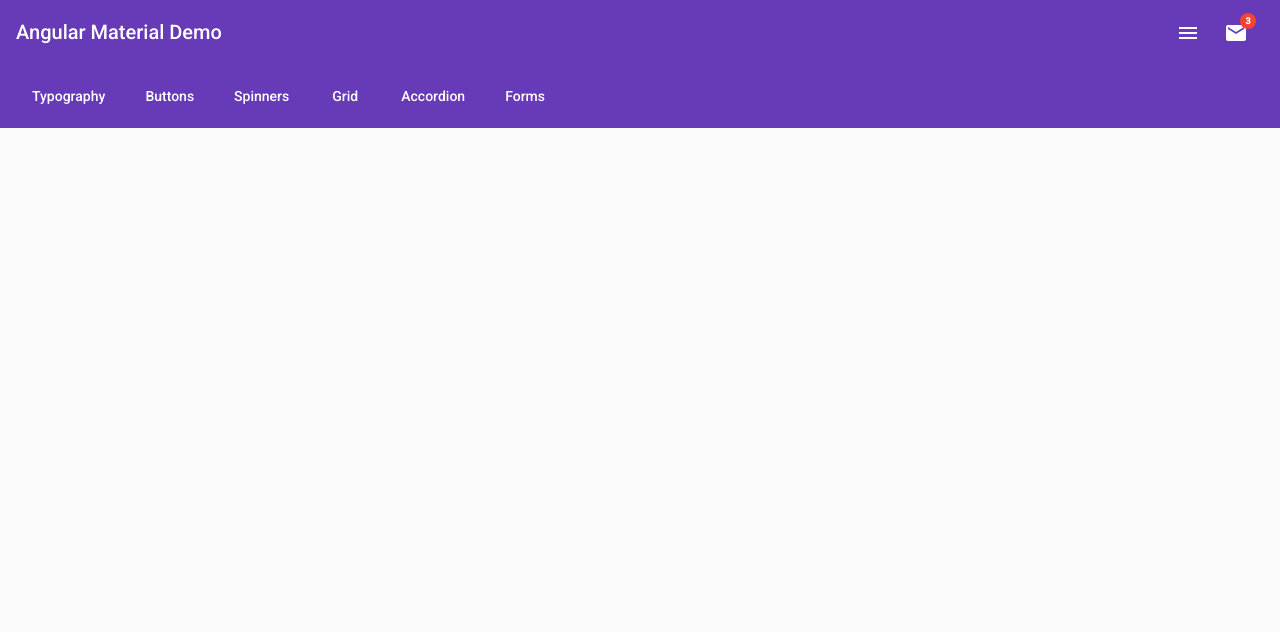
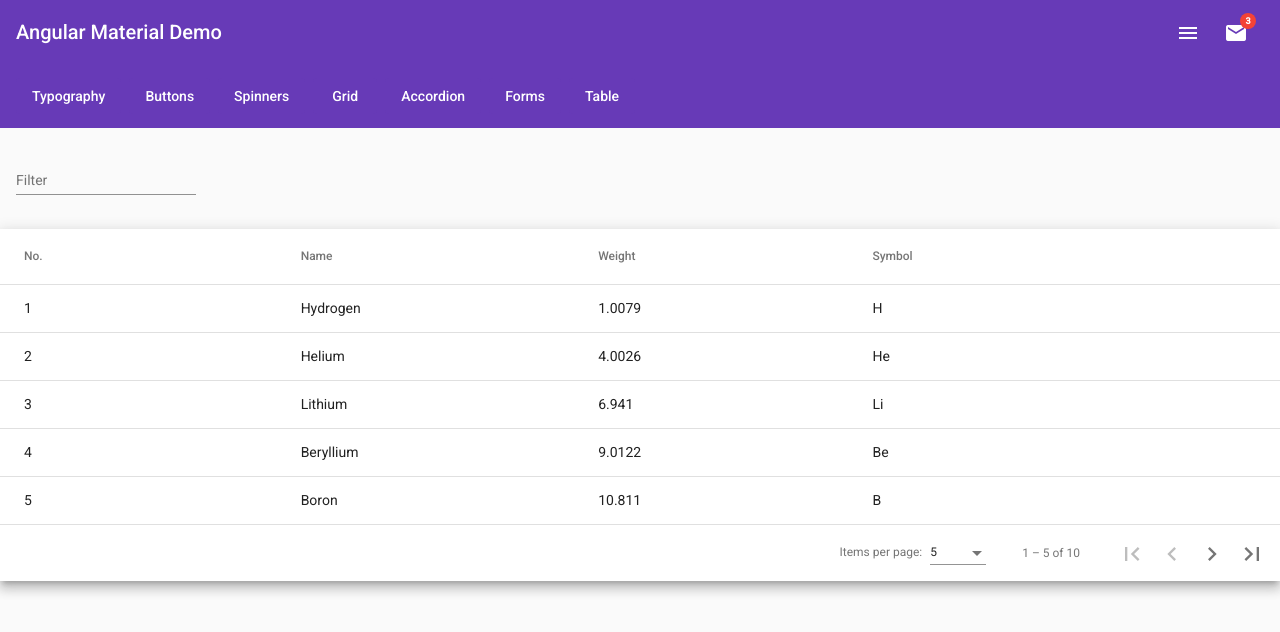
Before and after one commit to Fulvia1989/Material-Demo, an Angular app: page /table in a window 1280 px wide. Before the commit this address led to /. Shown: the top 632 px of the page. Built offline with nearby package versions, Linux system fonts and the light colour scheme.

Commit message:
material table

```diff
--- a/src/app/app-routing.module.ts
+++ b/src/app/app-routing.module.ts
@@ -5,6 +5,7 @@
 import { FormComponent } from './form/form.component';
 import { GridComponent } from './grid/grid.component';
 import { SpinnerComponent } from './spinner/spinner.component';
+import { TableComponent } from './table/table.component';
 import { TypographyComponent } from './typography/typography.component';
 
 
@@ -15,7 +16,8 @@
   {path:'spinners', component:SpinnerComponent},
   {path:'grid', component: GridComponent},
   {path:'accordion', component:AccordionComponent},
-  {path:'form', component:FormComponent}
+  {path:'form', component:FormComponent},
+  {path:'table', component:TableComponent}
 ];
 
 @NgModule({
--- a/src/app/app.component.html
+++ b/src/app/app.component.html
@@ -62,6 +62,7 @@
           <button color="primary" routerLink="/grid" mat-flat-button>Grid</button>
           <button color="primary" routerLink="/accordion" mat-flat-button>Accordion</button>
           <button color="primary" routerLink="/form" mat-flat-button>Forms</button>
+          <button color="primary" routerLink="/table" mat-flat-button>Table</button>
 
 
         </mat-toolbar-row>
--- a/src/app/app.module.ts
+++ b/src/app/app.module.ts
@@ -15,6 +15,7 @@
 import { AccordionComponent } from './accordion/accordion.component';
 import { FormComponent } from './form/form.component';
 import { DialogComponent } from './dialog/dialog.component';
+import { TableComponent } from './table/table.component';
 
 
 @NgModule({
@@ -27,7 +28,8 @@
     GridComponent,
     AccordionComponent,
     FormComponent,
-    DialogComponent
+    DialogComponent,
+    TableComponent
   ],
   imports: [
     BrowserModule,
--- /dev/null
+++ b/src/app/table/table.component.html
@@ -0,0 +1,36 @@
+  <mat-form-field>
+    <input type="text " (keyup)="applyFilter($event.target.value)" matInput placeholder="Filter">
+  </mat-form-field>
+
+  <div class="mat-elevation-z8">
+    <table mat-table [dataSource]="dataSource" matSort >
+
+      <!-- Position Column -->
+      <ng-container matColumnDef="position">
+        <th mat-header-cell *matHeaderCellDef mat-sort-header> No. </th>
+        <td mat-cell *matCellDef="let element"> {{element.position}} </td>
+      </ng-container>
+
+      <!-- Name Column -->
+      <ng-container matColumnDef="name">
+        <th mat-header-cell *matHeaderCellDef mat-sort-header> Name </th>
+        <td mat-cell *matCellDef="let element"> {{element.name}} </td>
+      </ng-container>
+
+      <!-- Weight Column -->
+      <ng-container matColumnDef="weight">
+        <th mat-header-cell *matHeaderCellDef mat-sort-header> Weight </th>
+        <td mat-cell *matCellDef="let element"> {{element.weight}} </td>
+      </ng-container>
+
+      <!-- Symbol Column -->
+      <ng-container matColumnDef="symbol">
+        <th mat-header-cell *matHeaderCellDef mat-sort-header> Symbol </th>
+        <td mat-cell *matCellDef="let element"> {{element.symbol}} </td>
+      </ng-container>
+
+      <tr mat-header-row *matHeaderRowDef="displayedColumns"></tr>
+      <tr mat-row *matRowDef="let row; columns: displayedColumns;"></tr>
+    </table>
+    <mat-paginator [pageSizeOptions]="[5,10,20]" showFirstLastButtons></mat-paginator>
+  </div>
--- /dev/null
+++ b/src/app/table/table.component.scss
@@ -0,0 +1,9 @@
+table {
+    width: 100%;
+  }
+mat-form-field{
+margin:1rem;
+}
+th {
+text-align: left;
+}
--- /dev/null
+++ b/src/app/table/table.component.ts
@@ -0,0 +1,60 @@
+import { Component, OnInit, ViewChild } from '@angular/core';
+import {DataSource} from '@angular/cdk/collections';
+import {BehaviorSubject, Observable} from 'rxjs';
+import{MatTableDataSource} from '@angular/material/table';
+import{MatSort} from '@angular/material/sort';
+import{MatPaginator} from '@angular/material/paginator';
+
+export interface PeriodicElement {
+  name: string;
+  position: number;
+  weight: number;
+  symbol: string;
+}
+// export class ExampleDataSource extends DataSource<PeriodicElement> {
+//   data = new BehaviorSubject<PeriodicElement[]>(ELEMENT_DATA);
+
+//   connect(): Observable<PeriodicElement[]> {
+//     return this.data;
+//   }
+
+//   disconnect() {}
+// }
+
+const ELEMENT_DATA: PeriodicElement[] = [
+  {position: 1, name: 'Hydrogen', weight: 1.0079, symbol: 'H'},
+  {position: 2, name: 'Helium', weight: 4.0026, symbol: 'He'},
+  {position: 3, name: 'Lithium', weight: 6.941, symbol: 'Li'},
+  {position: 4, name: 'Beryllium', weight: 9.0122, symbol: 'Be'},
+  {position: 5, name: 'Boron', weight: 10.811, symbol: 'B'},
+  {position: 6, name: 'Carbon', weight: 12.0107, symbol: 'C'},
+  {position: 7, name: 'Nitrogen', weight: 14.0067, symbol: 'N'},
+  {position: 8, name: 'Oxygen', weight: 15.9994, symbol: 'O'},
+  {position: 9, name: 'Fluorine', weight: 18.9984, symbol: 'F'},
+  {position: 10, name: 'Neon', weight: 20.1797, symbol: 'Ne'},
+];
+@Component({
+  selector: 'app-table',
+  templateUrl: './table.component.html',
+  styleUrls: ['./table.component.scss']
+})
+export class TableComponent implements OnInit {
+  displayedColumns: string[] = ['position', 'name', 'weight', 'symbol'];
+  dataSource = new MatTableDataSource(ELEMENT_DATA);
+@ViewChild(MatSort) sort:MatSort;
+@ViewChild(MatPaginator) paginator:MatPaginator;
+
+  constructor() { }
+
+  ngOnInit(): void {
+  }
+  ngAfterViewInit() {
+    this.dataSource.sort = this.sort;
+    this.dataSource.paginator = this.paginator;
+  }
+
+  applyFilter(filter:string){
+    this.dataSource.filter = filter.trim().toLowerCase();
+  }
+
+}
```
Also changed, not shown: src/app/material/material.module.ts (+8 -1 lines), 1 other file (tests, documents, lock files or other folders).
